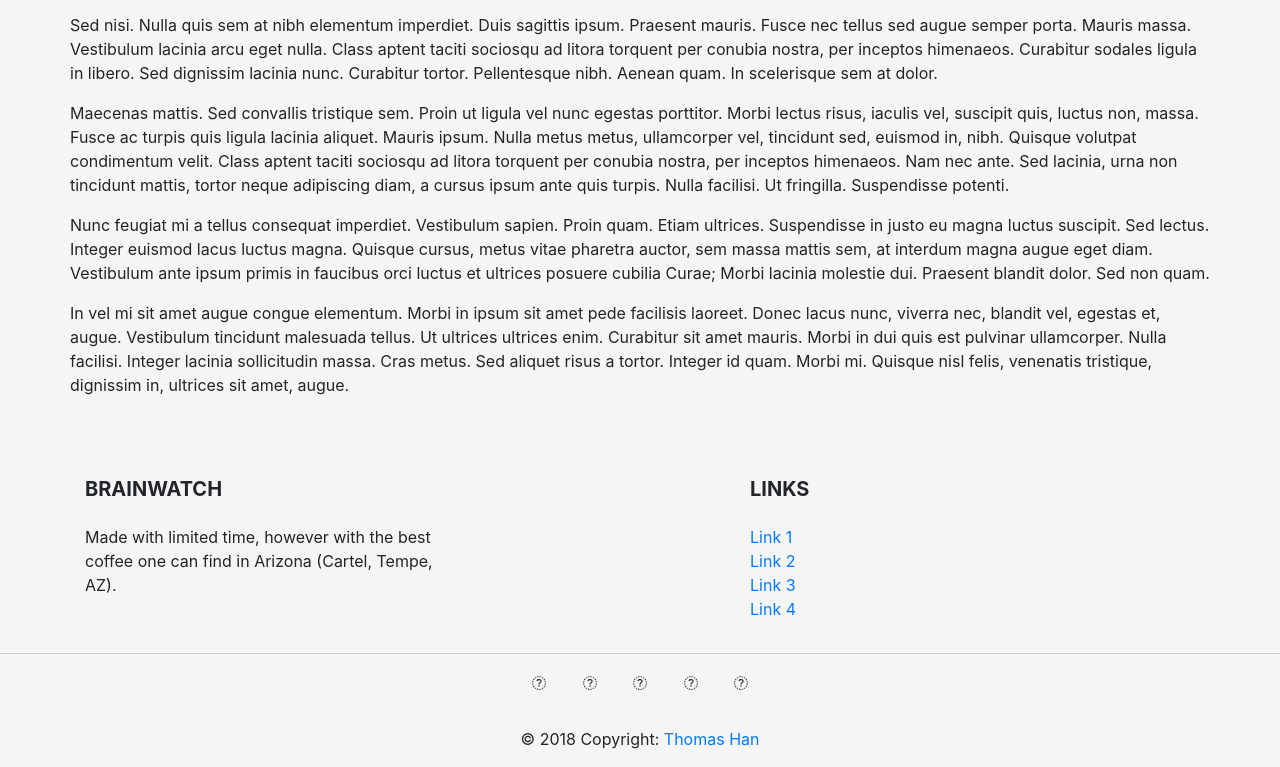
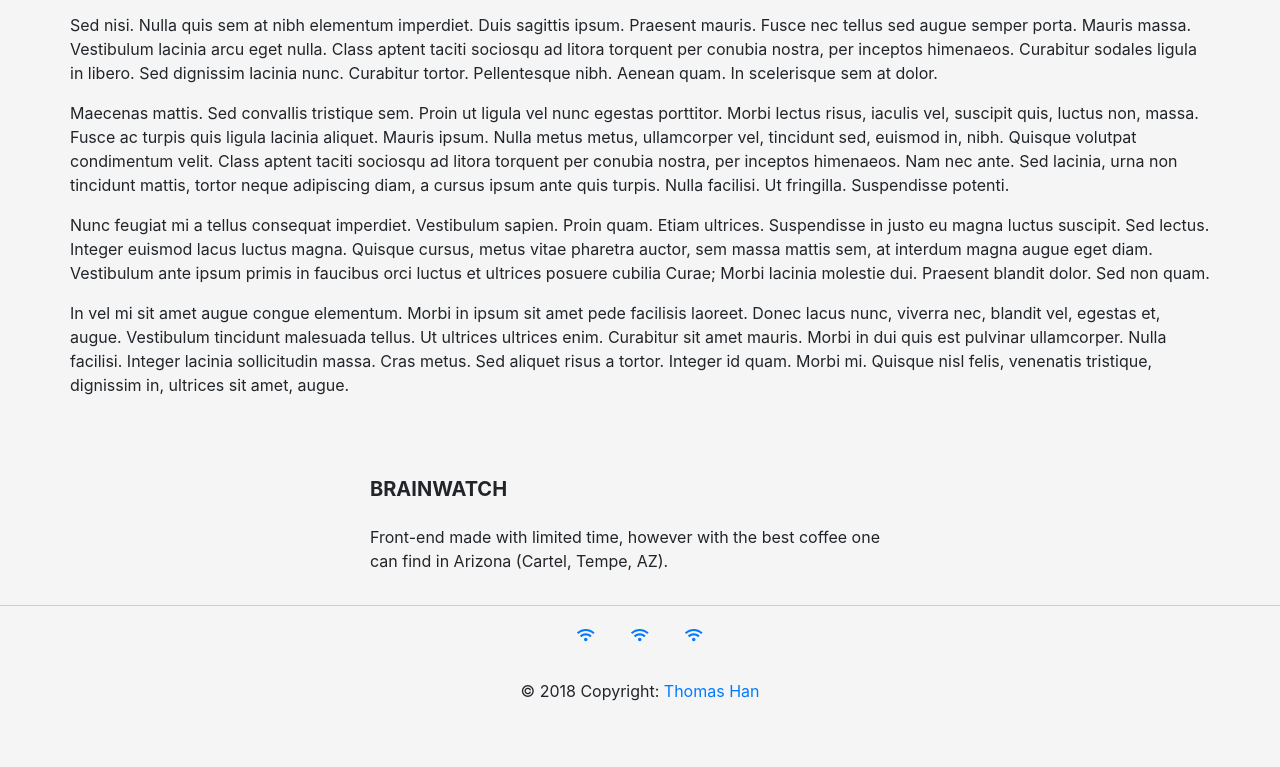
Before and after one commit to brain-watch/brain-watch.github.io, a plain HTML site: page index.html in a window 1280 px wide. Shown: the part 1456-2223 px from the top of the page. After the commit the page ends 2175 px from the top, so only its background shows below. Drawn offline with nearby package versions, Linux system fonts and the light colour scheme.

Commit message:
main framework done

```diff
--- a/index.html
+++ b/index.html
@@ -192,37 +192,17 @@
         <!--Footer Links-->
         <div class="container text-center text-md-left">
             <div class="row">
+                <div class="col-md-3"></div>
 
                 <!--First column-->
-                <div class="col-md-4">
+                <div class="col-md-6">
                     <h5 class="text-uppercase mb-4 mt-3 font-weight-bold">Brainwatch</h5>
-                    <p>Made with limited time, however with the best coffee one can find in Arizona (Cartel, Tempe, AZ).</p>
+                    <p>Front-end made with limited time, however with the best coffee one can find in Arizona (Cartel, Tempe,
+                        AZ).
+                    </p>
                 </div>
                 <!--/.First column-->
-
-                <hr class="clearfix w-100 d-md-none">
-
-                <!--Second column-->
-                <div class="col-md-2 mx-auto">
-                    <h5 class="text-uppercase mb-4 mt-3 font-weight-bold">Links</h5>
-                    <ul class="list-unstyled">
-                        <li>
-                            <a href="#!">Link 1</a>
-                        </li>
-                        <li>
-                            <a href="#!">Link 2</a>
-                        </li>
-                        <li>
-                            <a href="#!">Link 3</a>
-                        </li>
-                        <li>
-                            <a href="#!">Link 4</a>
-                        </li>
-                    </ul>
-                </div>
-                <!--/.Second column-->
-
-                <hr class="clearfix w-100 d-md-none">
+                <div class="col-md-3"></div>
             </div>
         </div>
         <!--/.Footer Links-->
@@ -233,28 +213,18 @@
         <div class="text-center">
             <ul class="list-unstyled list-inline">
                 <li class="list-inline-item">
-                    <a class="btn-floating btn-sm btn-fb mx-1">
-                        <i class="fa fa-facebook"> </i>
+                    <a class="btn-floating btn-sm mx-1" href="#">
+                        <i class="fa fa-wifi"></i>
                     </a>
                 </li>
                 <li class="list-inline-item">
-                    <a class="btn-floating btn-sm btn-tw mx-1">
-                        <i class="fa fa-twitter"> </i>
+                    <a class="btn-floating btn-sm mx-1" href="#">
+                        <i class="fa fa-wifi"></i>
                     </a>
                 </li>
                 <li class="list-inline-item">
-                    <a class="btn-floating btn-sm btn-gplus mx-1">
-                        <i class="fa fa-google-plus"> </i>
-                    </a>
-                </li>
-                <li class="list-inline-item">
-                    <a class="btn-floating btn-sm btn-li mx-1">
-                        <i class="fa fa-linkedin"> </i>
-                    </a>
-                </li>
-                <li class="list-inline-item">
-                    <a class="btn-floating btn-sm btn-dribbble mx-1">
-                        <i class="fa fa-dribbble"> </i>
+                    <a class="btn-floating btn-sm mx-1" href="#">
+                        <i class="fa fa-wifi"></i>
                     </a>
                 </li>
             </ul>
```
